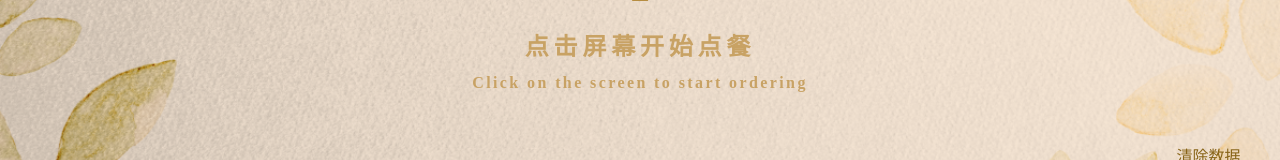
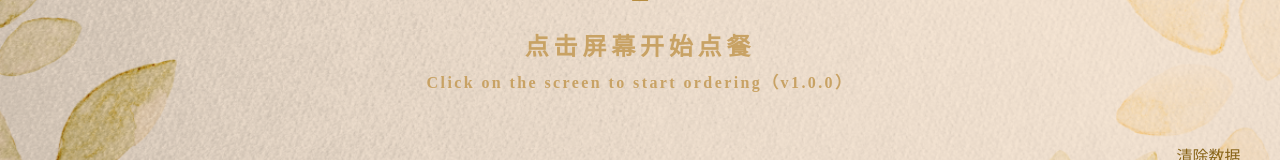
Before and after one commit to XHXYQ/vue-munus, a Vue app: page / in a window 1280 px wide. Shown: the part 608-768 px from the top of the page. Built offline with nearby package versions, Linux system fonts and the light colour scheme.

Commit message:
测试pwa自动更新

```diff
--- a/src/components/index.vue
+++ b/src/components/index.vue
@@ -24,7 +24,7 @@
       <div class="swipe-tip">
         <div class="arrow">&#x25B2;</div>
         <div class="text">点击屏幕开始点餐</div>
-        <div class="text-en">Click on the screen to start ordering</div>
+        <div class="text-en">Click on the screen to start ordering（v1.0.0）</div>
       </div>
 
       <!-- 清除数据按钮 -->
--- a/src/components/menu.vue
+++ b/src/components/menu.vue
@@ -327,6 +327,7 @@ onMounted(() => {
 .back-icon {
   font-size: 20px;
   margin-right: 6px;
+  color: #886417;
 }
 
 .back-btn-text {
```
